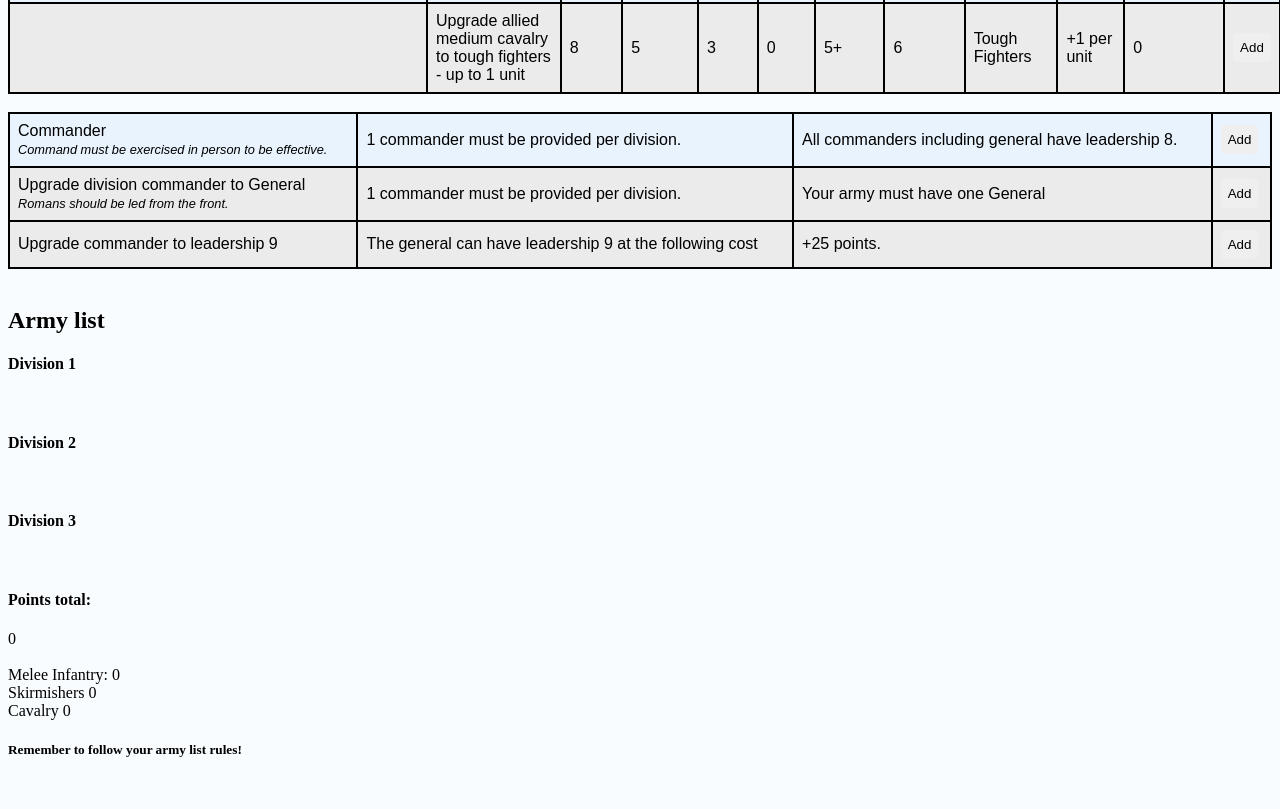
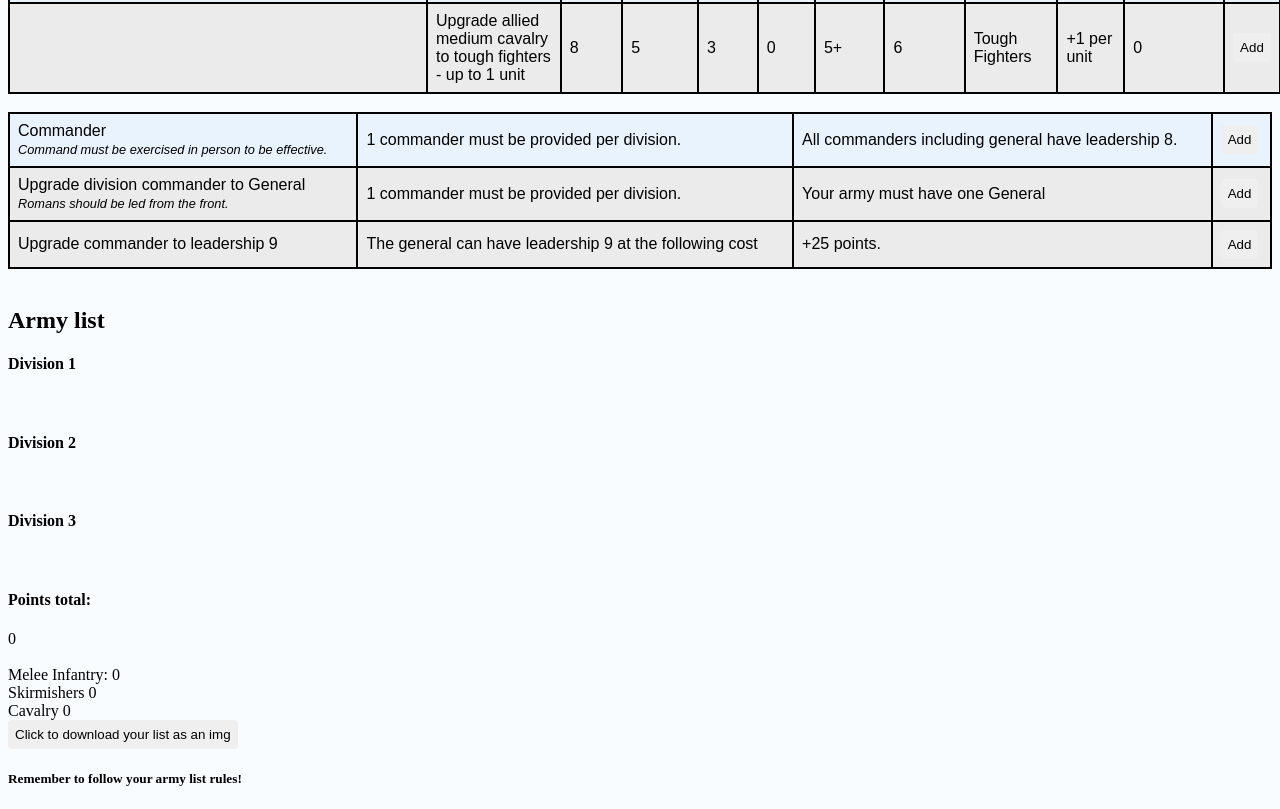
Before and after one commit to PrimarchNostromo/hailCaesarListBuilder, a plain HTML site: page republicanRomans.html in a window 1280 px wide. Shown: the part 6503-7312 px from the top of the page. Before the commit the page ends 7283 px from the top, so only its background shows below. Drawn offline with Linux system fonts and the light colour scheme.

Commit message:
Update republicanRomans.html

```diff
--- a/republicanRomans.html
+++ b/republicanRomans.html
@@ -6,7 +6,27 @@
         <meta charset="UTF-8">
         <meta name="viewport" content="width=device-width, initial-scale=1.0">
         <link rel="stylesheet" type="text/css" href="style.css">
-        <script src="listBuilderScript.js"></script>
+        		<!--The 3 script is the script I wrote for doing all the basic listbuildng functions
+		The 1 script is a library for screenshotting an section of the screen
+		And the 2nd (internal) script is just using hte library on this page itself-->
+            <script src="html2canvas.js"></script>
+    <script type="text/javascript">
+
+        function downloadimage() {
+            var container = document.getElementById("htmltoimage"); //specific element on page
+            //var container = document.getElementById("htmltoimage");; // full page
+            html2canvas(container, { allowTaint: true }).then(function (canvas) {
+
+                var link = document.createElement("a");
+                document.body.appendChild(link);
+                link.download = "list_builder.jpg";
+                link.href = canvas.toDataURL();
+                link.target = '_blank';
+                link.click();
+            });
+        }
+    </script>
+		<script src="listBuilderScript.js"></script>
     </head>
     <body>
 <h1>Republican Romans List Builder</h1>
@@ -443,6 +463,7 @@
   </tr>
 </table>
 <br>
+<span id="htmltoimage">
            <h2 id= "unitBox">Army list</h2>
            <h4>Division 1</h4>
            <div id= "Division1"></div>
@@ -456,17 +477,19 @@
            <h4>Points total:</h4>
            <div id= "pointsTotal">0</div>
            <br>
+		   </span>
            <!<!-- unit type totals -->
            <span>Melee Infantry:</span>
            <span id="infantry">0</span>
            <br>
-
            <span>Skirmishers</span>
            <span id="skirmisher">0</span>
            <br>
            <span>Cavalry</span>
            <span id="cavalry">0</span>
            <br>
+		   <button onclick="downloadimage()" class="clickbtn">Click to download your list as an img</button>
+		   <br>
            <h5> Remember to follow your army list rules! </h5>
     </body>
 </html>
```
